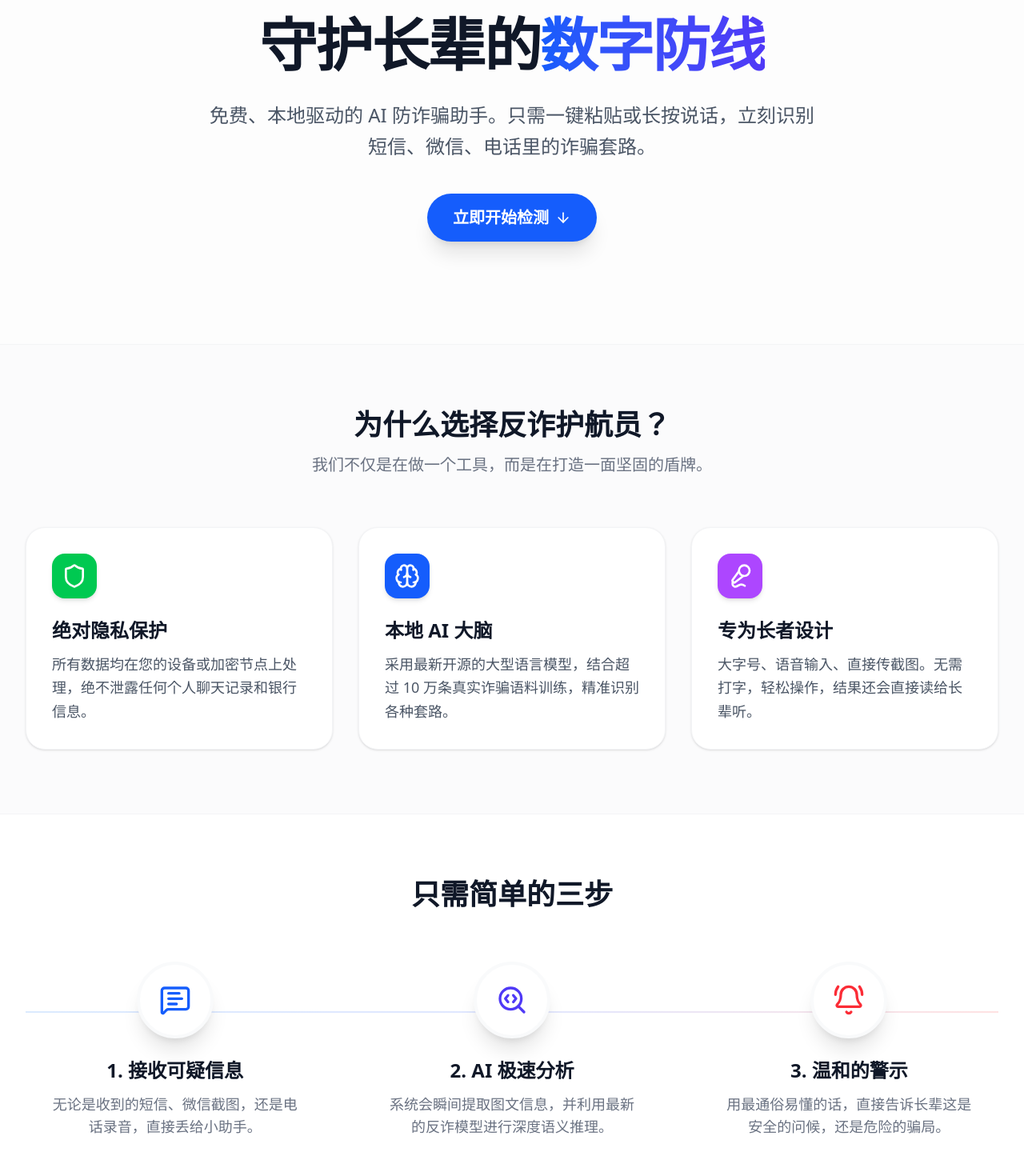
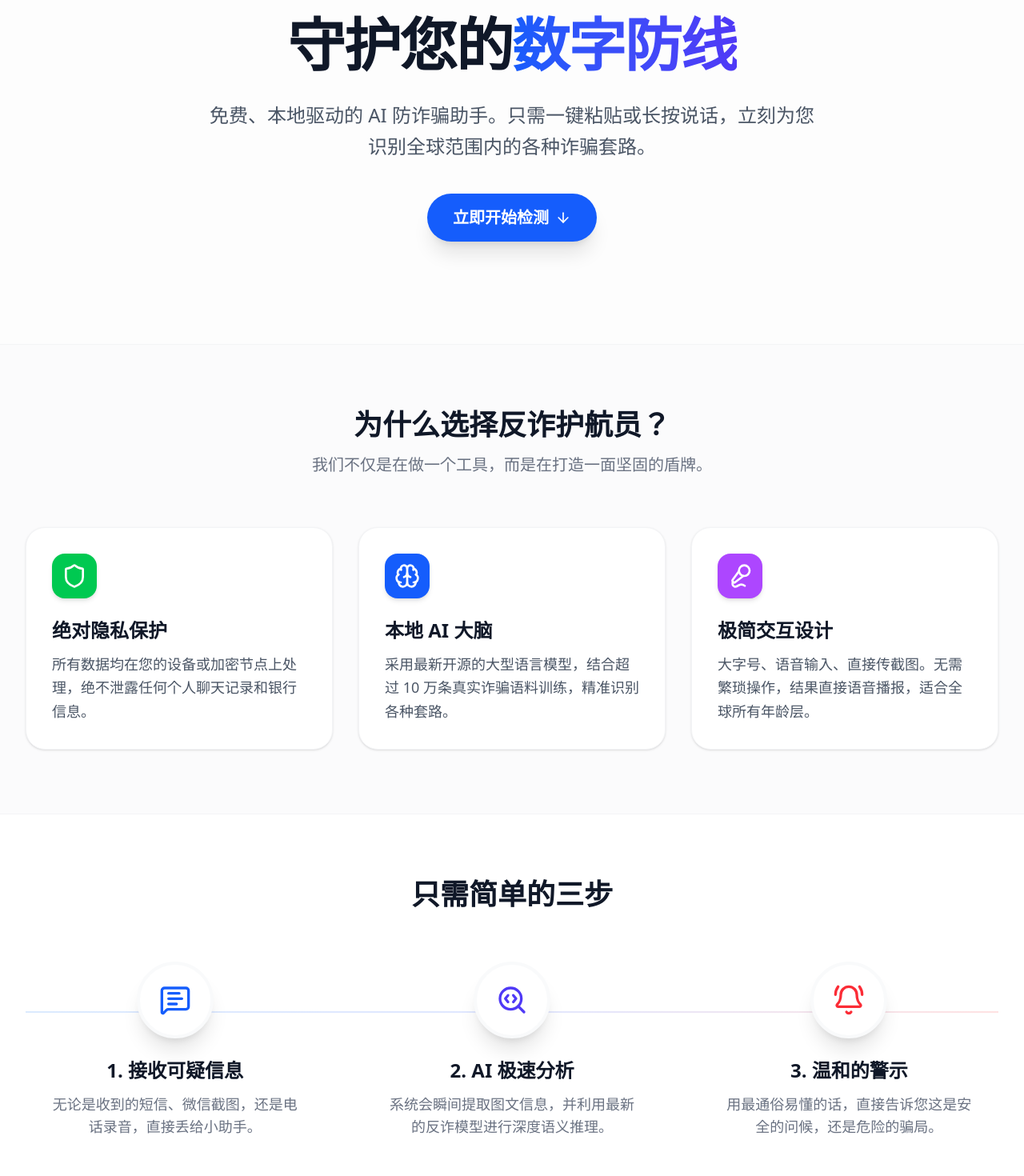
Before and after one commit to NuoZai-github/YIC-2026, a Next.js app: page / in a window 1280 px wide. Shown: the part 220-1690 px from the top of the page at 80% size. Built offline with nearby package versions, Linux system fonts and the light colour scheme.

Commit message:
chore: rebrand as a global anti-scam tool

```diff
--- a/src/app/layout.tsx
+++ b/src/app/layout.tsx
@@ -15,7 +15,7 @@ const geistMono = Geist_Mono({
 
 export const metadata: Metadata = {
   title: "Scam Guard | 反诈护航员",
-  description: "Protecting our elders from digital scams with local AI.",
+  description: "Protecting users worldwide from digital scams with local AI.",
 };
 
 export default function RootLayout({
--- a/src/components/FeaturesSection.tsx
+++ b/src/components/FeaturesSection.tsx
@@ -23,8 +23,8 @@ export default function FeaturesSection() {
     {
       icon: <Mic2 className="w-8 h-8 text-white" />,
       color: "bg-purple-500",
-      zh: { title: "专为长者设计", desc: "大字号、语音输入、直接传截图。无需打字，轻松操作，结果还会直接读给长辈听。" },
-      en: { title: "Elderly Friendly", desc: "Large fonts, voice input, and image uploads. No typing needed, and results are spoken out loud." }
+      zh: { title: "极简交互设计", desc: "大字号、语音输入、直接传截图。无需繁琐操作，结果直接语音播报，适合全球所有年龄层。" },
+      en: { title: "Universal Design", desc: "Voice input and image uploads. No typing needed, with spoken results, making it accessible for everyone." }
     }
   ];
 
--- a/src/components/HeroSection.tsx
+++ b/src/components/HeroSection.tsx
@@ -9,14 +9,14 @@ export default function HeroSection() {
 
   const dict = {
     zh: {
-      headline: "守护长辈的数字防线",
-      subheadline: "免费、本地驱动的 AI 防诈骗助手。只需一键粘贴或长按说话，立刻识别短信、微信、电话里的诈骗套路。",
+      headline: "守护您的数字防线",
+      subheadline: "免费、本地驱动的 AI 防诈骗助手。只需一键粘贴或长按说话，立刻为您识别全球范围内的各种诈骗套路。",
       cta: "立即开始检测",
       badge: "100% 免费 · 绝对隐私保护"
     },
     en: {
-      headline: "Protecting Our Elders from Digital Scams",
-      subheadline: "A free, local AI-driven scam detector. Simply paste or use voice to instantly identify scams in texts, chats, and calls.",
+      headline: "Your Digital Defense Line",
+      subheadline: "A free, local AI-driven scam detector. Simply paste or use voice to instantly identify scams worldwide.",
       cta: "Start Detecting Now",
       badge: "100% Free · Absolute Privacy"
     }
@@ -47,9 +47,9 @@ export default function HeroSection() {
         className="text-5xl sm:text-7xl font-black text-gray-900 tracking-tight leading-tight mb-6"
       >
         {lang === "zh" ? (
-          <>守护长辈的<span className="text-transparent bg-clip-text bg-gradient-to-r from-blue-600 to-indigo-600">数字防线</span></>
+          <>守护您的<span className="text-transparent bg-clip-text bg-gradient-to-r from-blue-600 to-indigo-600">数字防线</span></>
         ) : (
-          <>Protecting Our Elders from <span className="text-transparent bg-clip-text bg-gradient-to-r from-blue-600 to-indigo-600">Digital Scams</span></>
+          <>Your Digital <span className="text-transparent bg-clip-text bg-gradient-to-r from-blue-600 to-indigo-600">Defense Line</span></>
         )}
       </motion.h1>
 
--- a/src/components/HowItWorks.tsx
+++ b/src/components/HowItWorks.tsx
@@ -20,8 +20,8 @@ export default function HowItWorks() {
     },
     {
       icon: <BellRing className="w-10 h-10 text-red-500" />,
-      zh: { title: "3. 温和的警示", desc: "用最通俗易懂的话，直接告诉长辈这是安全的问候，还是危险的骗局。" },
-      en: { title: "3. Gentle Warning", desc: "Using clear language to tell elders if it's a safe greeting or a dangerous scam." }
+      zh: { title: "3. 温和的警示", desc: "用最通俗易懂的话，直接告诉您这是安全的问候，还是危险的骗局。" },
+      en: { title: "3. Clear Warning", desc: "Using clear language to tell you if it's a safe greeting or a dangerous scam." }
     }
   ];
 
```
Also changed, not shown: 1 other file (tests, documents, lock files or other folders).
